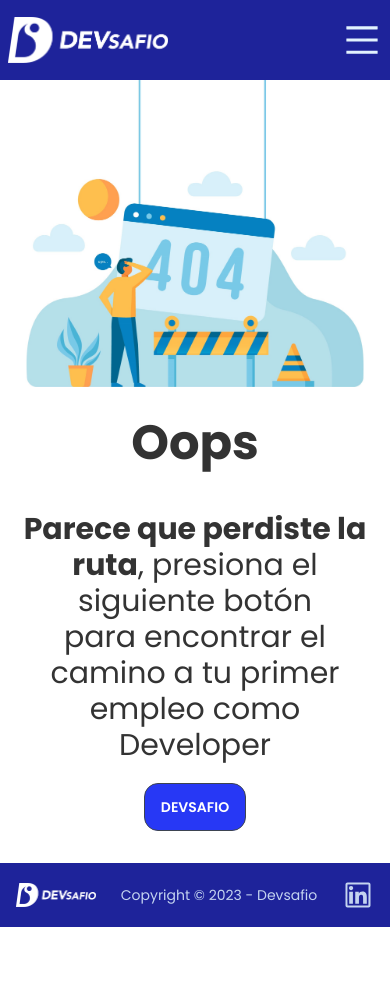
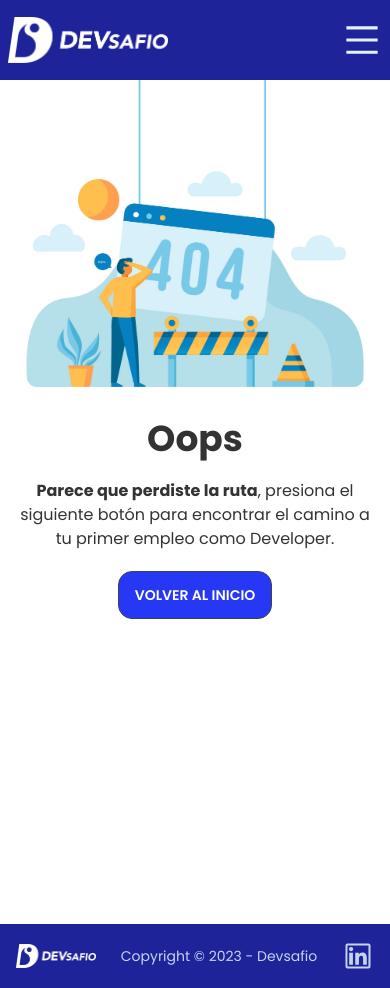
Before and after one commit to vecarope/ejemploReact, a React (Create React App) app: page /404 in a window 390 px wide. Before the commit the page ends 927 px from the top, so only its background shows below. Built offline with nearby package versions, Linux system fonts and the light colour scheme; no server answers; what tw-elements would draw is missing.

Commit message:
fix: views responsive in error component

```diff
--- a/src/views/Error404/index.jsx
+++ b/src/views/Error404/index.jsx
@@ -12,26 +12,21 @@ const Error404 = () => {
   }, [navigate]);
 
   return (
-    <section>
-      <div className="flex-col">
-        <div>
-          <img
-            className="mx-auto w-full sm:object-contain sm:w-1/2"
-            src={error404}
-            alt="error img"
-          />
-        </div>
-        <div className="text-center mx-3  sm:m-10">
-          <h1 className=" mt-8 mb-5 text-5xl sm:text-7xl font-bold">Oops</h1>
-          <br />
-          <p className="bg-[error404] mb-5  text-3xl sm:text-4xl ">
+    <section className="min-h-screen align-middle justify-center">
+      <div className="flex-col  align-middle mx-auto">
+        <img
+          className="mx-auto w-full sm:object-contain md:w-1/2 lg:w-1/3"
+          src={error404}
+          alt="error img"
+        />
+        <div className="text-center mx-3 sm:m-10">
+          <h1 className=" mt-8 mb-5 text-4xl md:text-5xl font-bold">Oops</h1>
+          <p className="bg-[error404] mb-5 text-base  md:text-lg lg:text-xl">
             <strong>Parece que perdiste la ruta</strong>, presiona el siguiente
-            botón
-            <br />
-            para encontrar el camino a tu primer empleo como Developer{' '}
+            botón para encontrar el camino a tu primer empleo como Developer.
           </p>
-          <button onClick={goLanding} className="btn btn-blue mb-8">
-            DEVSAFIO
+          <button onClick={goLanding} className="btn btn-blue ">
+            Volver al inicio
           </button>
         </div>
       </div>
```
